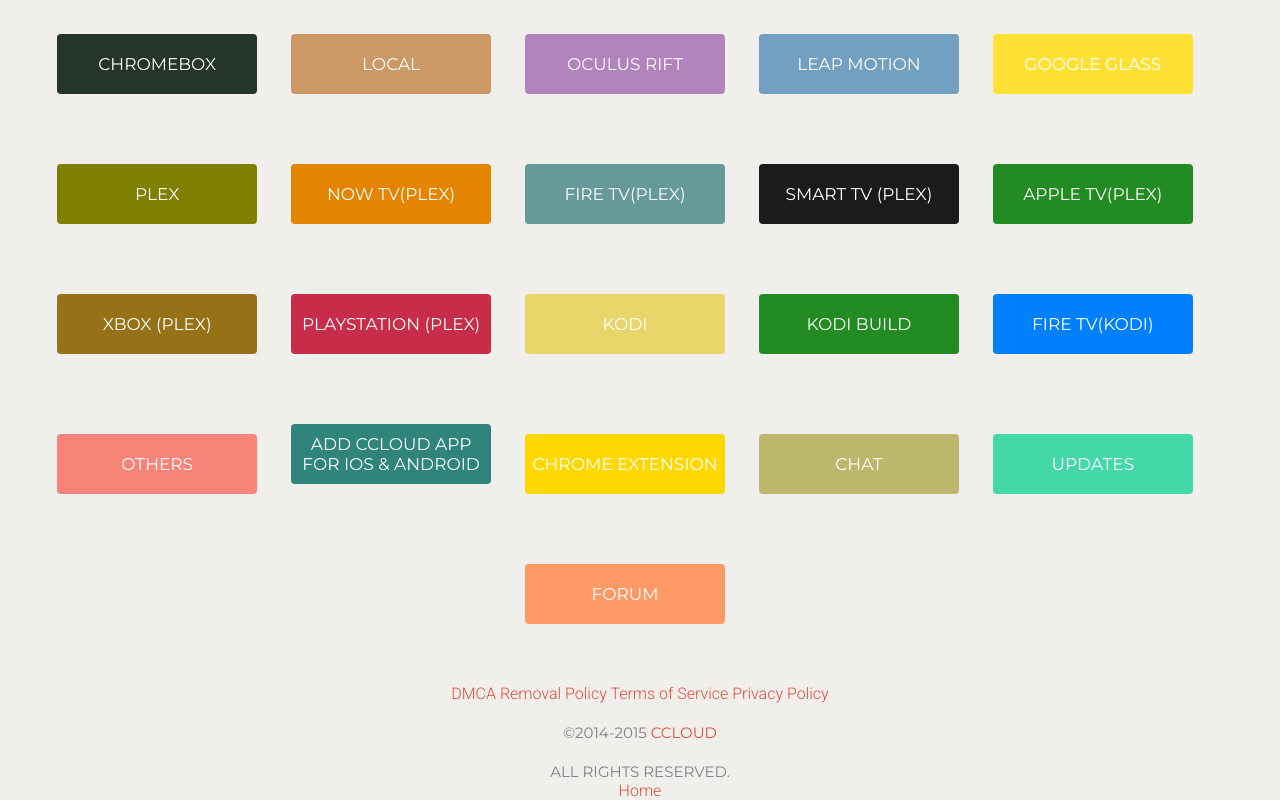
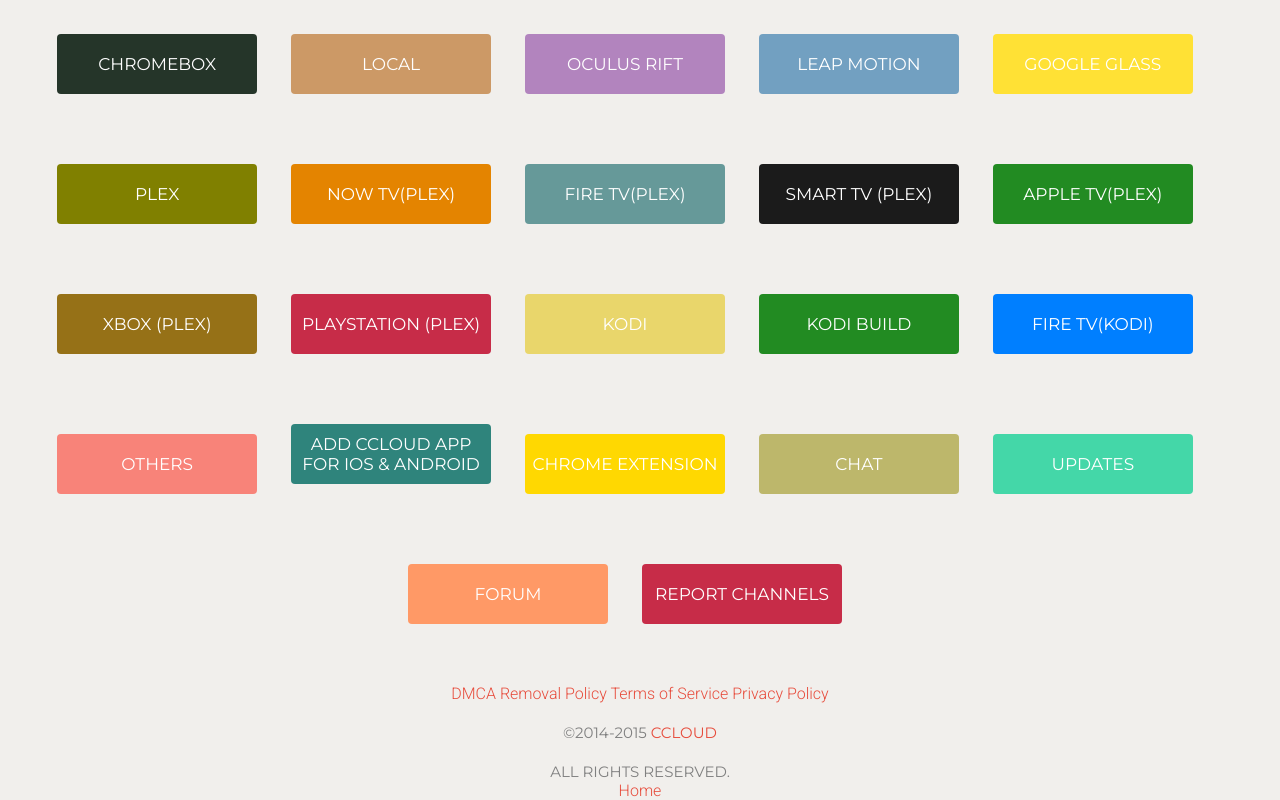
Before and after one commit to Bdaraldan/twostatescloud.github.io, a plain HTML site: page index.html in a window 1280 px wide. Shown: the part 856-1656 px from the top of the page. Drawn offline with Linux system fonts and the light colour scheme; a script that the page names is missing.

Commit message:
Update index.html

```diff
--- a/index.html
+++ b/index.html
@@ -185,7 +185,9 @@
 <form  action="/forum">
       <button class="btn115">Forum</button>
 </form>
-
+      <form  action="http://tiny.cc/reportchs">
+      <button class="btn65">Report Channels</button>
+</form>
         </div>
 
 
```
